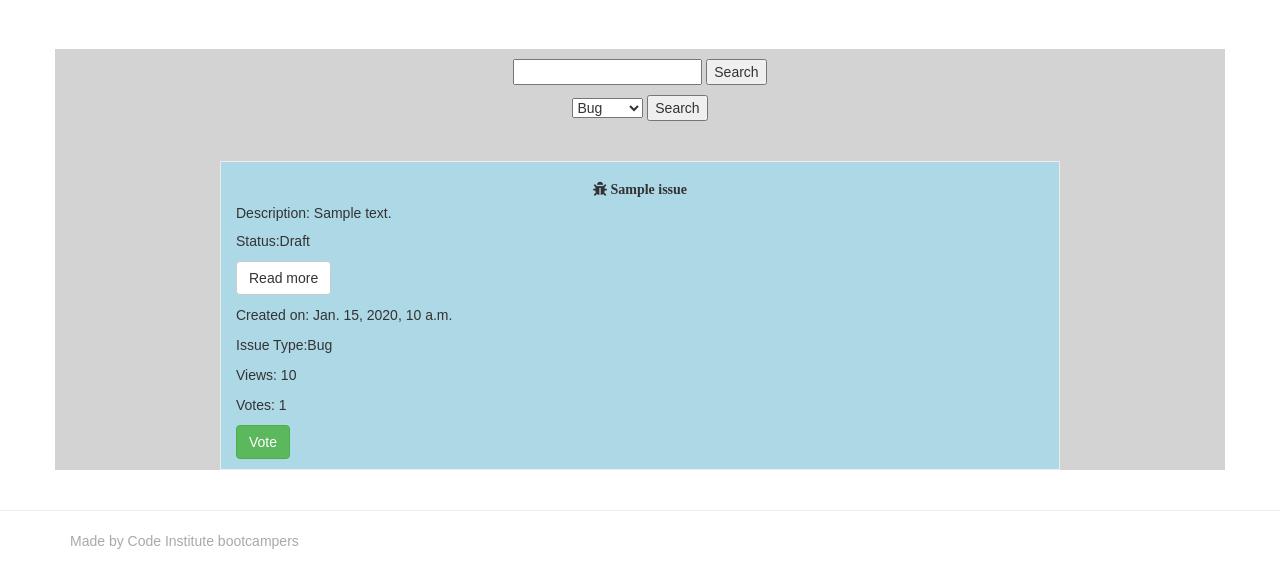
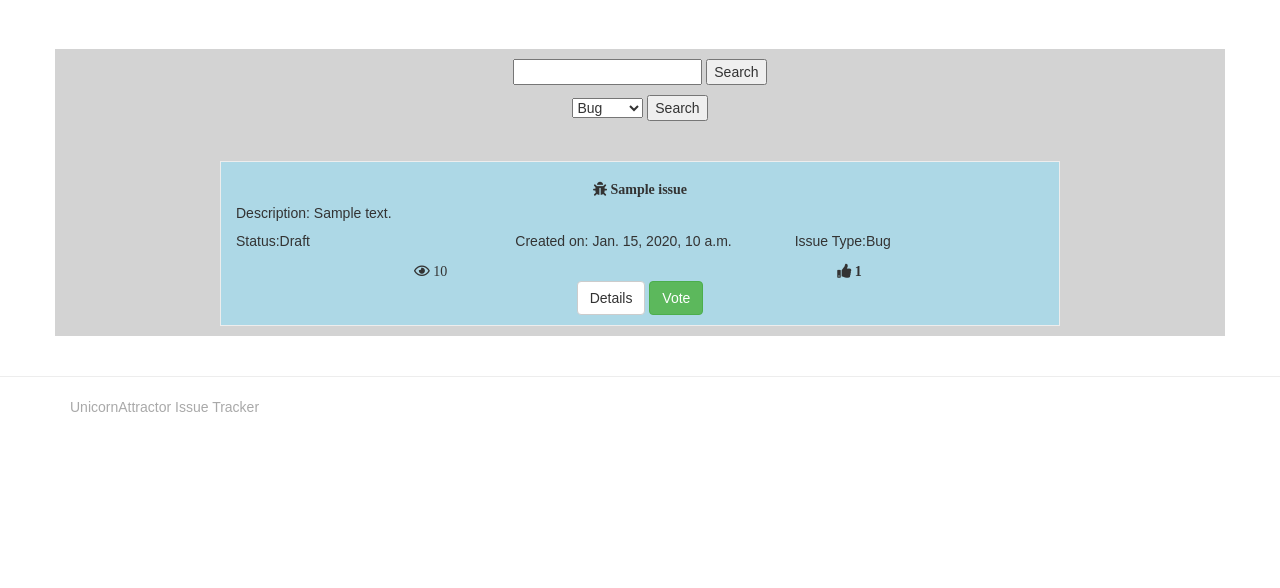
Before and after one commit to mickh14/unicorn-quality, a Django app: page / in a window 1280 px wide. Shown: the part 51-639 px from the top of the page. Run offline with Django 3.2, Linux system fonts and the light colour scheme; tables that the repository leaves empty hold one stand-in row (values such as "Sample post"); some libraries are stand-ins or nearby versions.

Commit message:
add syle to issue.html

```diff
--- a/issues/models.py
+++ b/issues/models.py
@@ -30,7 +30,7 @@ class Issue(models.Model):
     views = models.IntegerField(default=0)
     votes = models.IntegerField(default=0)
     price = models.DecimalField(max_digits=6, decimal_places=2, default='5')
-
+    name = models.CharField(max_length=254, default='')
 
     def __str__(self):
         return self.name
--- a/issues/templates/issues.html
+++ b/issues/templates/issues.html
@@ -3,7 +3,7 @@
 
 <div class="row row-flex centre-elem">
 	{% for issue in issues %}
-	<div class="col-xs-9 card issue-bgd">
+	<div class="card col-xs-9 issue-bgd">
 		<div class="card-header centre-elem">
 			{% if issue.issue_type == "Bug" %}
 			<i class="fas fa-bug"> {{ issue.name }}</i>
@@ -13,15 +13,31 @@
 		</div>
 		<div class="card-body">
 			<h5 class="card-title">Description: {{ issue.description|truncatewords:30 }}</h5>
+			<div class="row">
+                <div class="col-sm-12 col-md-6 col-lg-4">
                     <p class="boldtext card-text">Status:{{ issue.status }}</p>
-			<p class="card-text"><a href="{% url 'issue_detail' issue.id %}" class="btn btn-default">Read more</a></p>
+                </div>
+                <div class="col-sm-12 col-md-6 col-lg-4">
                     <p class="card-text"><span class="boldtext">Created on:</span> {{ issue.published_date }} </p>
+                </div>
+                <div class="col-sm-12 col-md-6 col-lg-4">
                     <p class="issue-description card-text">Issue Type:{{ issue.issue_type }}</p>
-			<p class="card-text"><span class="boldtext">Views:</span> {{issue.views}}</p>
-			<p class="card-text"><span class="boldtext">Votes:</span> {{issue.votes}}</p>
-
+                </div>
+			</div>
+            <div class="row">
+                <div class="col-sm-12 col-md-6 col-lg-6 text-center">
+                    <i class="far fa-eye"> {{ issue.views }}</i>
+                </div>
+                <div class="col-sm-12 col-md-6 col-lg-6 text-center">
+                    <i class="fas fa-thumbs-up"> {{ issue.votes }}</i>
+                </div>
+            </div>
+		</div>
+		<div class="card-footer text-center">
+			<p class="card-text">
+				<a href="{% url 'issue_detail' issue.id %}" class="btn btn-default">Details</a>
 				{% if issue.issue_type == "Bug" %}
-			<p><a href="{% url 'increment_vote' issue.id %}" class="btn btn-success">Vote</a></p>
+				<a href="{% url 'increment_vote' issue.id %}" class="btn btn-success">Vote</a></p>
 			{% else %}
 			<form method="post" action="{% url 'add_to_cart' issue.id %}">
 				{% csrf_token %}
--- a/static/css/custom.css
+++ b/static/css/custom.css
@@ -27,9 +27,11 @@ footer {
     justify-content: center;
     align-items: center;
     margin-top: 10px;
+    margin-bottom: 10px;
     margin-right: 10px;
     margin-left: 10px;
 }
+
 
 .icon-bar {
     background-color: #fff;
--- a/templates/base.html
+++ b/templates/base.html
@@ -86,7 +86,7 @@
     </div>
     <footer>
         <div class="container">
-            <p>Made by Code Institute bootcampers</p>
+            <p>UnicornAttractor Issue Tracker</p>
         </div>
     </footer>
 </body>
```
Also changed, not shown: issues/templates/issuedetail.html (+14 -3 lines), issues/migrations/0012_auto_20200310_1805.py (added). Lines whose indentation alone changed are shown as unchanged.
